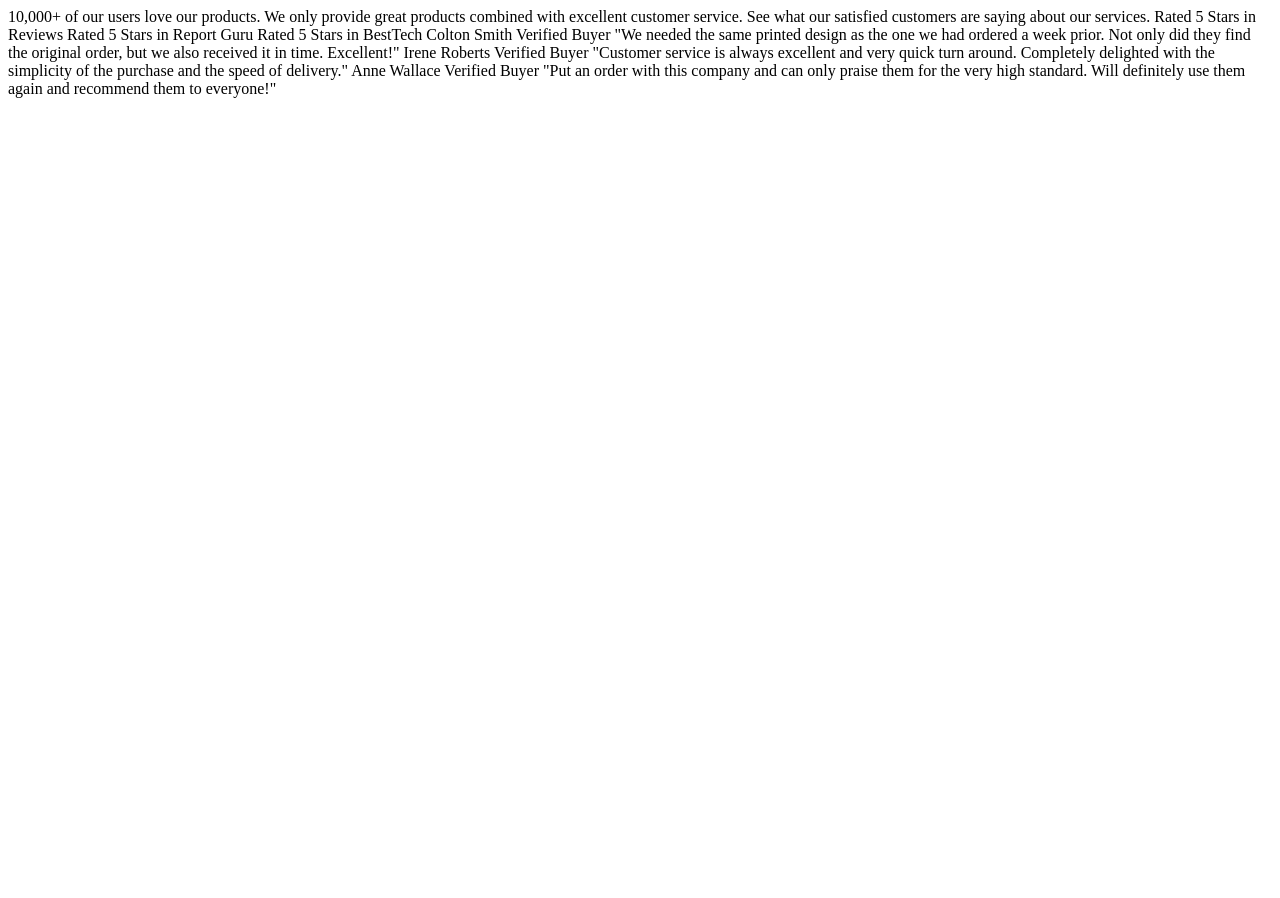
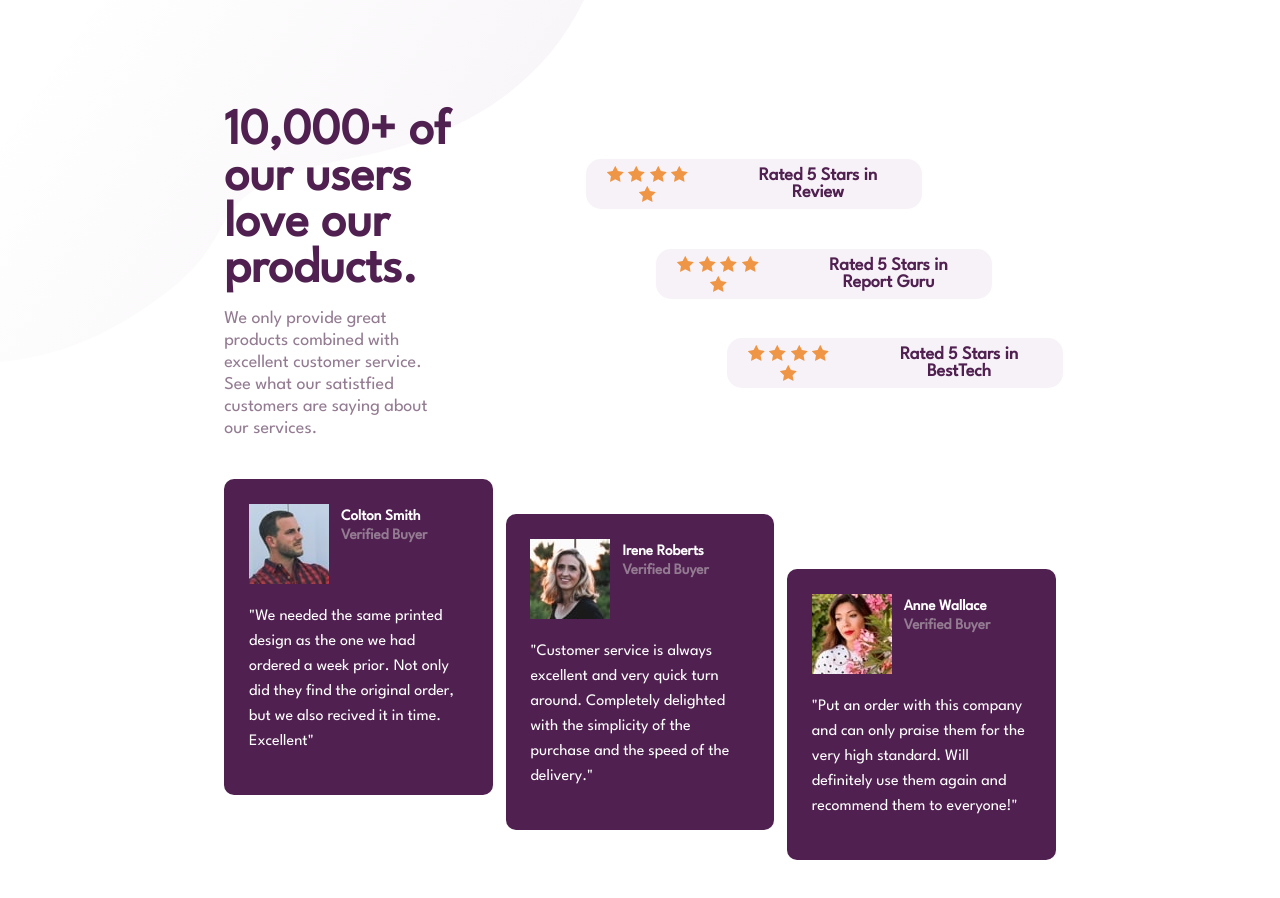
Before and after one commit to santhosh3/portfolio, a plain HTML site: page index.html in a window 1280 px wide. Before the commit the page ends 800 px from the top, so only its background shows below. Drawn offline with Linux system fonts and the light colour scheme.

Commit message:
social-media-project

```diff
--- a/index.css
+++ b/index.css
@@ -0,0 +1,236 @@
+:root {
+    --dark-magenta: hsl(300, 43%, 22%);
+    --soft-pink: hsl(333, 80%, 67%);
+    --dark-grayish-magenta: hsl(303, 10%, 53%);
+    --soft-grayish-magenta: hsl(300, 24%, 96%);
+    --white: hsl(0, 0%, 100%);
+  }
+
+  html {
+    font-family: 'League Spartan', sans-serif;
+  }
+  body {
+    background-image: url('./images/bg-pattern-bottom-desktop.svg');
+    background-image: url('./images/bg-pattern-top-desktop.svg');
+    background-repeat: no-repeat;
+  }
+  #mainBox {
+    padding: 8% 3%;
+  }
+  .box1Product {
+    text-align: center;
+  }
+  .loveProduct {
+    color: var(--dark-magenta);
+  }
+  .product {
+    width: 80%;
+    margin: auto;
+    font-weight: 900;
+    font-size: 40px;
+  }
+  .ProductDescription {
+    color: var(--dark-grayish-magenta);
+  }
+  #productDes {
+    margin: auto;
+    font-size: 18px;
+    line-height: 22px;
+    margin: 15px 0px;
+  }
+  #main-rating {
+    width: 95%;
+    display: grid;
+    grid-gap: 20px;
+    margin: auto;
+    margin-top: 40px;
+  }
+  .Rating-box {
+    padding: 1.5% 0%;
+    text-align: center;
+    color: hsl(300, 43%, 22%);
+    background-color: var(--soft-grayish-magenta);
+    border-radius: 20px;
+    height: 55px;
+    margin: 10px 0px;
+  }
+  .Rating-box div:nth-child(1) {
+    margin: 0px;
+    padding-top: 1.5%;
+  }
+  .star-Rating {
+    margin: 5px;
+  }
+
+  .lowerBox {
+    margin-top: 40px;
+  }
+
+  .buyerMainBox {
+    width: 80%;
+    margin: auto;
+    padding: 8%;
+    background-color: var(--dark-magenta);
+    color: var(--white);
+    border-radius: 10px;
+    margin-bottom: 20px;
+  }
+  .imgBox {
+    display: flex;
+  }
+  .Image {
+    border-radius: 50%;
+    width: 90%;
+    margin-top: 5%;
+  }
+  .imgBoxPersonal {
+    flex: 1;
+    text-align: center;
+  }
+  .nameBox {
+    flex: 5;
+  }
+  .nameBox p {
+    margin: 5px;
+    font-size: 14px;
+    padding-left: 10%;
+  }
+  .nameBox p:nth-child(1) {
+    font-weight: bold;
+  }
+  .nameBox p:nth-child(2) {
+    color: var(--dark-grayish-magenta);
+  }
+  .buyerDescription {
+    font-size: 14px;
+    line-height: 25px;
+  }
+
+  @media screen and (min-width: 376px) and (max-width: 1920px) {
+    #topBox {
+      display: flex;
+      width: 70%;
+      margin: auto;
+    }
+
+    .box1Product {
+      flex: 1;
+      text-align: left;
+    }
+
+    .loveProduct {
+      width: 70%;
+    }
+
+    .product {
+      width: 100%;
+      font-size: 50px;
+      color: var(--dark-magenta);
+      font-weight: 700;
+    }
+    .ProductDescription p {
+      width: 60%;
+      margin: 0%;
+      color: var(--dark-grayish-magenta);
+    }
+    #main-rating {
+      flex: 1.3;
+      font-weight: 500;
+    }
+
+    #main-rating div:nth-child(2) {
+      margin-left: 15%;
+    }
+    #main-rating div:nth-child(3) {
+      margin-left: 30%;
+    }
+
+    .Rating-box {
+      height: 50px;
+      width: 63%;
+      text-align: center;
+      color: hsl(300, 43%, 22%);
+      background-color: var(--soft-grayish-magenta);
+      border-radius: 15px;
+      display: flex;
+      align-items: center;
+      margin-bottom: 2%;
+      font-size: 18px;
+      padding: 0px 20px;
+    }
+    .star-Rating {
+      font-weight: 600;
+    }
+
+    .Rating-box div:nth-child(1) {
+      margin: 0px;
+      padding-top: 1.5%;
+      flex: 2;
+    }
+    .Rating-box div:nth-child(2) {
+      flex: 4;
+    }
+    .lowerBox {
+      width: 70%;
+      margin: auto;
+      display: flex;
+      padding: 2% 0%;
+      gap: 1.5%;
+    }
+
+    .two {
+      position: relative;
+      top: 35px;
+    }
+    .three {
+      position: relative;
+      top: 65px;
+    }
+    .buyerMainBox {
+      width: 70%;
+      margin: auto;
+      padding: 3%;
+      background-color: var(--dark-magenta);
+      color: var(--white);
+      border-radius: 10px;
+      margin-bottom: 20px;
+      flex: 1;
+    }
+
+    .buyerDescription p {
+      color: var(--white);
+    }
+
+    .imgBox {
+      display: flex;
+    }
+    .Image {
+      border-radius: 50%;
+      width: 90%;
+      margin-top: 5%;
+    }
+    .imgBoxPersonal {
+      flex: 1;
+      text-align: center;
+    }
+    .nameBox {
+      flex: 5;
+    }
+    .nameBox p {
+      margin: 5px;
+      font-size: 15px;
+      padding-left: 5%;
+      font-weight: 600;
+    }
+    .nameBox p:nth-child(1) {
+      font-weight: bold;
+    }
+    .nameBox p:nth-child(2) {
+      color: var(--dark-grayish-magenta);
+    }
+
+    .buyerDescription {
+      font-size: 16px;
+      line-height: 25px;
+    }
+  }
--- a/index.html
+++ b/index.html
@@ -2,29 +2,134 @@
 <html lang="en">
   <head>
     <meta charset="UTF-8" />
+    <meta http-equiv="X-UA-Compatible" content="IE=edge" />
     <meta name="viewport" content="width=device-width, initial-scale=1.0" />
-    <!-- displays site properly based on user's device -->
-
+    <link rel="icon" type="image/x-icon" href="./images/favicon-32x32.png">
+    <title>HTML | CSS 1</title>
     <link
-      rel="icon"
-      type="image/png"
-      sizes="32x32"
-      href="./images/favicon-32x32.png"
+      href="https://fonts.googleapis.com/css2?family=League+Spartan&display=swap"
+      rel="stylesheet"
     />
-
-    <title>Social proof section</title>
+    <link
+      rel="stylesheet" href="./index.css"
+    />
   </head>
   <body>
-    10,000+ of our users love our products. We only provide great products
-    combined with excellent customer service. See what our satisfied customers
-    are saying about our services. Rated 5 Stars in Reviews Rated 5 Stars in
-    Report Guru Rated 5 Stars in BestTech Colton Smith Verified Buyer "We needed
-    the same printed design as the one we had ordered a week prior. Not only did
-    they find the original order, but we also received it in time. Excellent!"
-    Irene Roberts Verified Buyer "Customer service is always excellent and very
-    quick turn around. Completely delighted with the simplicity of the purchase
-    and the speed of delivery." Anne Wallace Verified Buyer "Put an order with
-    this company and can only praise them for the very high standard. Will
-    definitely use them again and recommend them to everyone!"
+    <div id="mainBox">
+      <div id="topBox">
+        <div class="box1Product">
+          <div class="loveProduct">
+            <h1 class="product">
+              10,000+ of our users love our products.
+            </h1>
+          </div>
+          <div class="ProductDescription">
+            <p id="productDes">
+              We only provide great products combined with excellent customer
+              service. See what our satistfied customers are saying about our
+              services.
+            </p>
+          </div>
+        </div>
+        <div id="main-rating">
+          <div class="Rating-box">
+            <div>
+              <span><img src="./images/icon-star.svg" alt="" /></span>
+              <span><img src="./images/icon-star.svg" alt="" /></span>
+              <span><img src="./images/icon-star.svg" alt="" /></span>
+              <span><img src="./images/icon-star.svg" alt="" /></span>
+              <span><img src="./images/icon-star.svg" alt="" /></span>
+            </div>
+            <div>
+              <p class="star-Rating">Rated 5 Stars in Review</p>
+            </div>
+          </div>
+          <div class="Rating-box">
+            <div>
+              <span><img src="./images/icon-star.svg" alt="" /></span>
+              <span><img src="./images/icon-star.svg" alt="" /></span>
+              <span><img src="./images/icon-star.svg" alt="" /></span>
+              <span><img src="./images/icon-star.svg" alt="" /></span>
+              <span><img src="./images/icon-star.svg" alt="" /></span>
+            </div>
+            <div>
+              <p class="star-Rating">Rated 5 Stars in Report Guru</p>
+            </div>
+          </div>
+          <div class="Rating-box">
+            <div>
+              <span><img src="./images/icon-star.svg" alt="" /></span>
+              <span><img src="./images/icon-star.svg" alt="" /></span>
+              <span><img src="./images/icon-star.svg" alt="" /></span>
+              <span><img src="./images/icon-star.svg" alt="" /></span>
+              <span><img src="./images/icon-star.svg" alt="" /></span>
+            </div>
+            <div>
+              <p class="star-Rating">Rated 5 Stars in BestTech</p>
+            </div>
+          </div>
+        </div>
+      </div>
+      <div class="lowerBox">
+        <div class="buyerMainBox">
+          <div class="imgBox">
+            <div class="imgBoxPersonal">
+              <img
+                src="./images/image-colton.jpg"
+                alt="colton"
+                class="image"
+              />
+            </div>
+            <div class="nameBox">
+              <p>Colton Smith</p>
+              <p>Verified Buyer</p>
+            </div>
+          </div>
+          <div class="buyerDescription">
+            <p>
+              "We needed the same printed design as the one we had ordered a
+              week prior. Not only did they find the original order, but we also
+              recived it in time. Excellent"
+            </p>
+          </div>
+        </div>
+        <div class="buyerMainBox two">
+          <div class="imgBox">
+            <div class="imgBoxPersonal">
+              <img src="./images/image-irene.jpg" alt="colton" class="image" />
+            </div>
+            <div class="nameBox">
+              <p>Irene Roberts</p>
+              <p>Verified Buyer</p>
+            </div>
+          </div>
+          <div class="buyerDescription">
+            <p>
+              "Customer service is always excellent and very quick turn around.
+              Completely delighted with the simplicity of the purchase and the
+              speed of the delivery."
+            </p>
+          </div>
+        </div>
+        <div class="buyerMainBox three">
+          <div class="imgBox">
+            <div class="imgBoxPersonal">
+              <img src="./images/image-anne.jpg" alt="colton" class="image" />
+            </div>
+            <div class="nameBox">
+              <p>Anne Wallace</p>
+              <p>Verified Buyer</p>
+            </div>
+          </div>
+          <div class="buyerDescription">
+            <p>
+              "Put an order with this company and can only praise them for the
+              very high standard. Will definitely use them again and recommend
+              them to everyone!"
+            </p>
+          </div>
+        </div>
+      </div>
+    </div>
   </body>
 </html>
```
